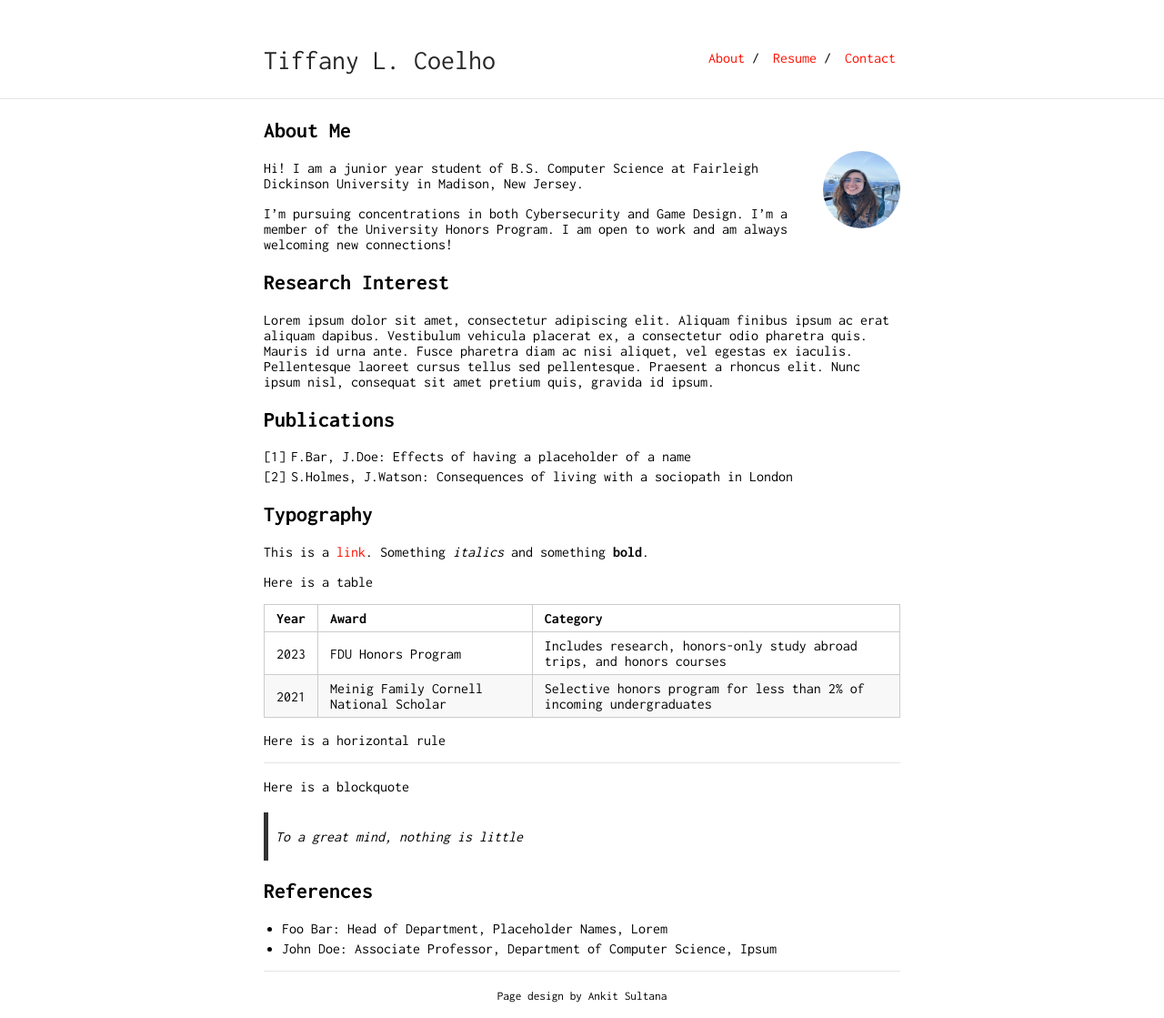
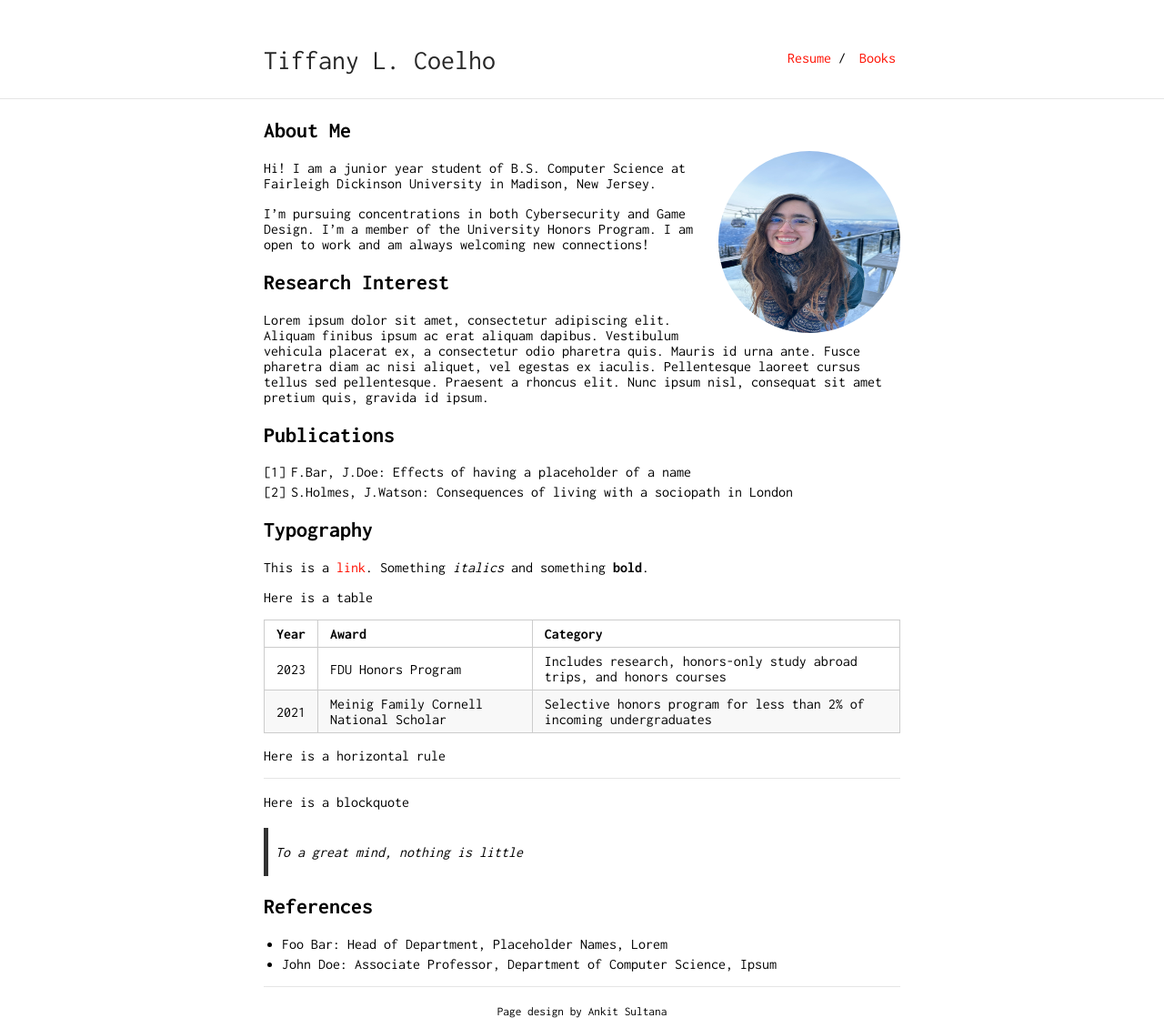
Before and after one commit to tiffanylakecoelho/tiffanylakecoelho.github.io, a Jekyll site: the page built from index.md, in a window 1280 px wide. Shown: the whole page at 91% size. Built offline with Jekyll 4.4.1, drawn with Linux system fonts in a browser that asks for light colours; our own code applies the rules of GitHub Pages for plain Markdown files.

Commit message:
added books section

```diff
--- a/_config.yml
+++ b/_config.yml
@@ -16,9 +16,9 @@ sass:
     sass_dir: _sass
 
 nav:
- - name: "About"
-   link: "/researcher/"
  - name: "Resume"
    link: "resume"
  - name: "Contact"
    link: "contact"
+   name: "Books"
+   link: "books"
--- a/_sass/typography.scss
+++ b/_sass/typography.scss
@@ -46,8 +46,8 @@
     }
 
     .profile-picture {
-        height: $image-size;
-        width: $image-size;
+        height: 200px;
+        width: 200px;
         position: relative;
         margin: -10px 0 0 15px;
         float: right;
```
Also changed, not shown: books.md (added, +11 -0 lines), contact.md (+0 -2 lines).
